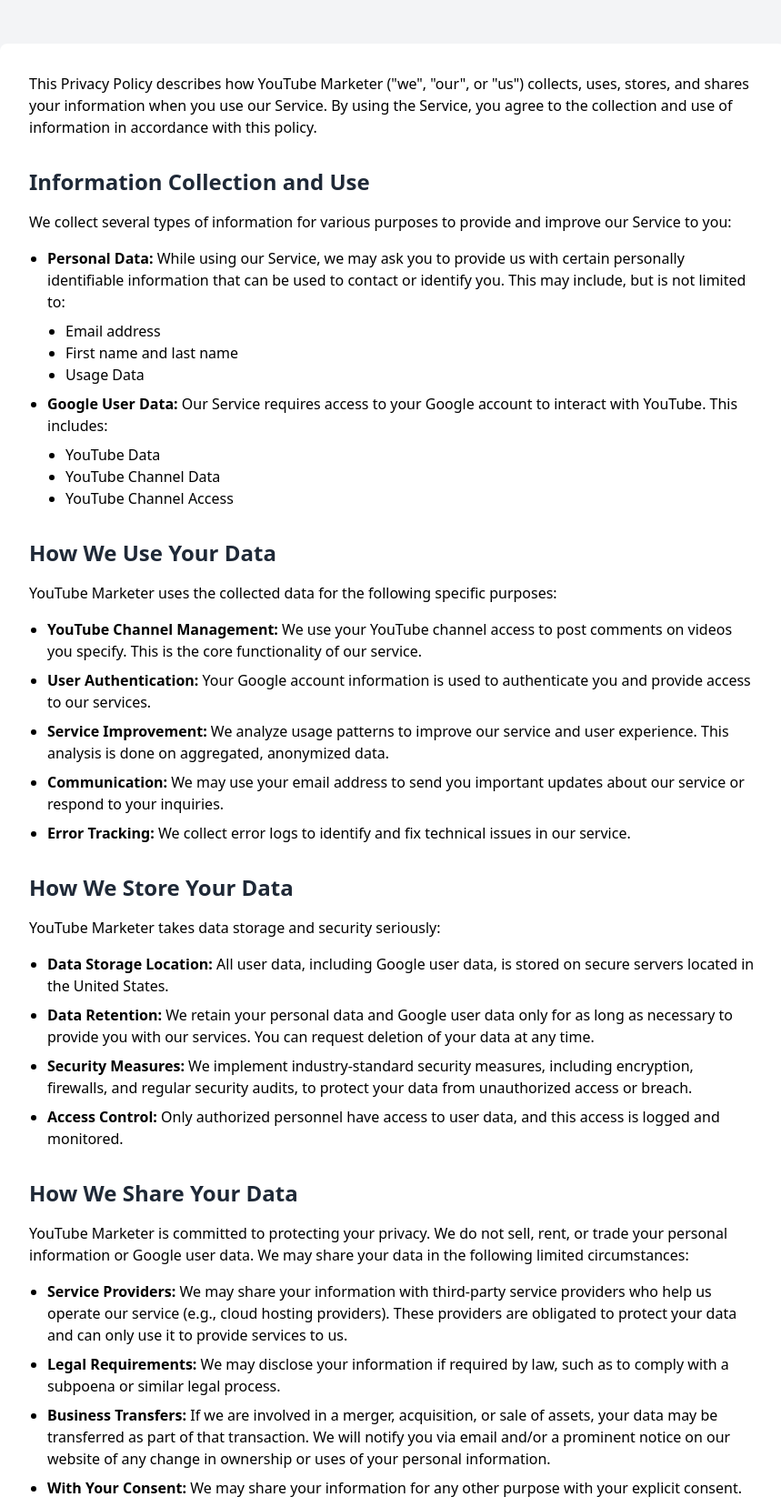
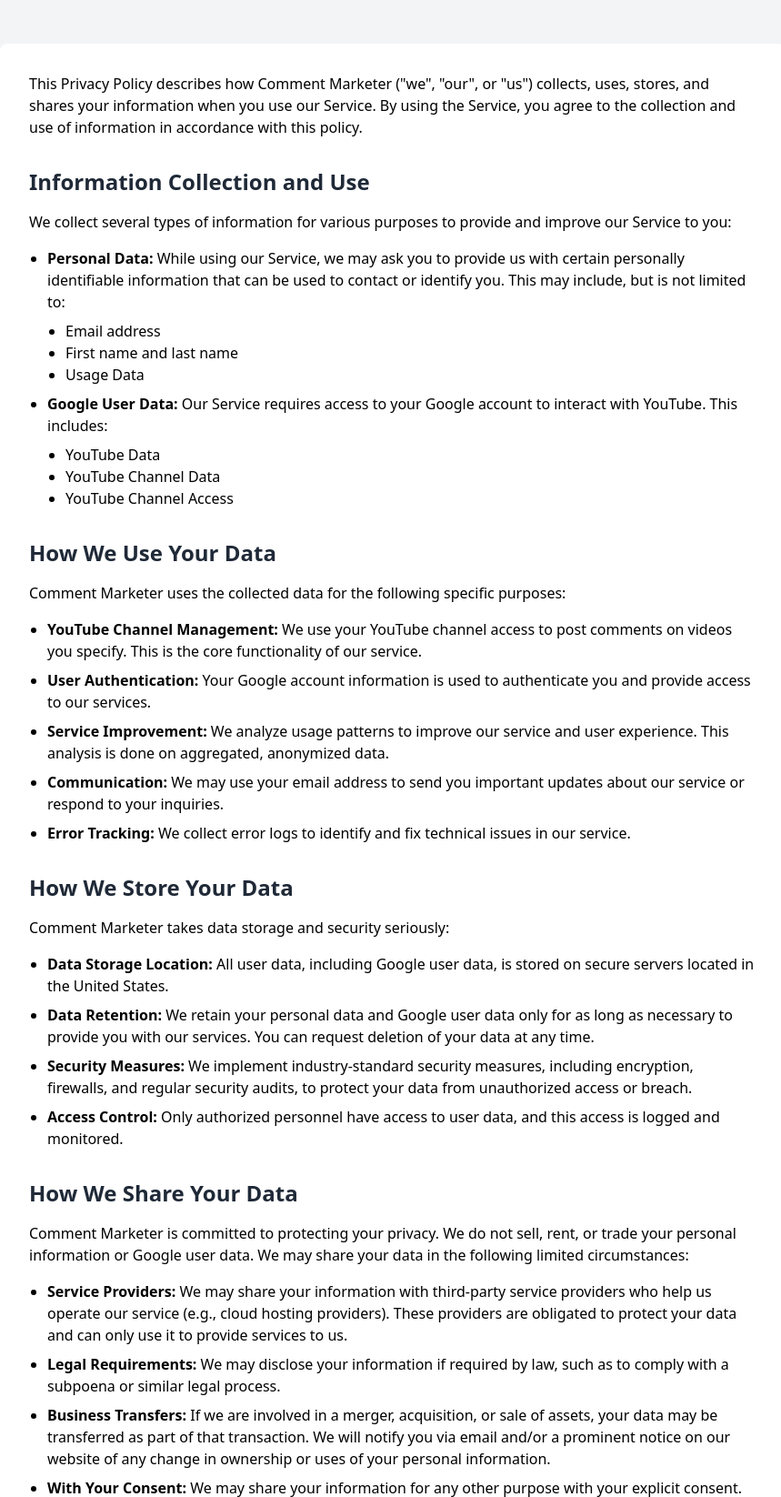
Before and after one commit to CerIsaiah/yt, a Flask app: page /privacy-policy in a window 1280 px wide. Shown: the part 104-1750 px from the top of the page at 91% size, without its empty margins (208-1067 px from the left). Run offline with Flask 3, Linux system fonts and the light colour scheme; some libraries are stand-ins or nearby versions.

Commit message:
website name change

```diff
--- a/templates/privacy-policy.html
+++ b/templates/privacy-policy.html
@@ -3,7 +3,7 @@
 <head>
     <meta charset="UTF-8">
     <meta name="viewport" content="width=device-width, initial-scale=1.0">
-    <title>Privacy Policy - YouTube Marketer</title>
+    <title>Privacy Policy - Comment Marketer</title>
     <script src="https://cdn.tailwindcss.com"></script>
 </head>
 <body class="bg-gray-100 min-h-screen font-sans">
@@ -15,7 +15,7 @@
 
         <main class="bg-white shadow-lg rounded-lg p-8">
             <section class="mb-8">
-                <p class="mb-4">This Privacy Policy describes how YouTube Marketer ("we", "our", or "us") collects, uses, stores, and shares your information when you use our Service. By using the Service, you agree to the collection and use of information in accordance with this policy.</p>
+                <p class="mb-4">This Privacy Policy describes how Comment Marketer ("we", "our", or "us") collects, uses, stores, and shares your information when you use our Service. By using the Service, you agree to the collection and use of information in accordance with this policy.</p>
             </section>
 
             <section class="mb-8">
@@ -41,7 +41,7 @@
 
             <section class="mb-8">
                 <h2 class="text-2xl font-semibold text-gray-800 mb-4">How We Use Your Data</h2>
-                <p class="mb-4">YouTube Marketer uses the collected data for the following specific purposes:</p>
+                <p class="mb-4">Comment Marketer uses the collected data for the following specific purposes:</p>
                 <ul class="list-disc pl-5 space-y-2">
                     <li><strong>YouTube Channel Management:</strong> We use your YouTube channel access to post comments on videos you specify. This is the core functionality of our service.</li>
                     <li><strong>User Authentication:</strong> Your Google account information is used to authenticate you and provide access to our services.</li>
@@ -53,7 +53,7 @@
 
             <section class="mb-8">
                 <h2 class="text-2xl font-semibold text-gray-800 mb-4">How We Store Your Data</h2>
-                <p class="mb-4">YouTube Marketer takes data storage and security seriously:</p>
+                <p class="mb-4">Comment Marketer takes data storage and security seriously:</p>
                 <ul class="list-disc pl-5 space-y-2">
                     <li><strong>Data Storage Location:</strong> All user data, including Google user data, is stored on secure servers located in the United States.</li>
                     <li><strong>Data Retention:</strong> We retain your personal data and Google user data only for as long as necessary to provide you with our services. You can request deletion of your data at any time.</li>
@@ -64,7 +64,7 @@
 
             <section class="mb-8">
                 <h2 class="text-2xl font-semibold text-gray-800 mb-4">How We Share Your Data</h2>
-                <p class="mb-4">YouTube Marketer is committed to protecting your privacy. We do not sell, rent, or trade your personal information or Google user data. We may share your data in the following limited circumstances:</p>
+                <p class="mb-4">Comment Marketer is committed to protecting your privacy. We do not sell, rent, or trade your personal information or Google user data. We may share your data in the following limited circumstances:</p>
                 <ul class="list-disc pl-5 space-y-2">
                     <li><strong>Service Providers:</strong> We may share your information with third-party service providers who help us operate our service (e.g., cloud hosting providers). These providers are obligated to protect your data and can only use it to provide services to us.</li>
                     <li><strong>Legal Requirements:</strong> We may disclose your information if required by law, such as to comply with a subpoena or similar legal process.</li>
@@ -76,7 +76,7 @@
 
             <section class="mb-8">
                 <h2 class="text-2xl font-semibold text-gray-800 mb-4">Google API Services User Data Policy Compliance</h2>
-                <p class="mb-4">YouTube Marketer's use and transfer to any other app of information received from Google APIs will adhere to the <a href="https://developers.google.com/terms/api-services-user-data-policy" class="text-blue-600 hover:underline">Google API Services User Data Policy</a>, including the Limited Use requirements. This means that our use of Google user data is limited to the purposes described in this privacy policy and to providing and improving our core service.</p>
+                <p class="mb-4">Comment Marketer's use and transfer to any other app of information received from Google APIs will adhere to the <a href="https://developers.google.com/terms/api-services-user-data-policy" class="text-blue-600 hover:underline">Google API Services User Data Policy</a>, including the Limited Use requirements. This means that our use of Google user data is limited to the purposes described in this privacy policy and to providing and improving our core service.</p>
             </section>
 
             <section class="mb-8">
@@ -107,7 +107,7 @@
         </main>
 
         <footer class="text-center mt-8 text-gray-600 text-sm">
-            &copy; 2024 YouTube Marketer. All rights reserved.
+            &copy; 2024 Comment Marketer. All rights reserved.
         </footer>
     </div>
 </body>
```
Also changed, not shown: templates/index.html (+5 -5 lines).
